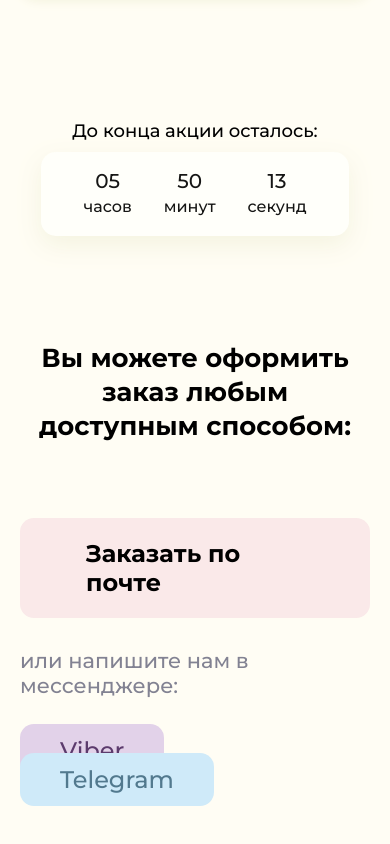
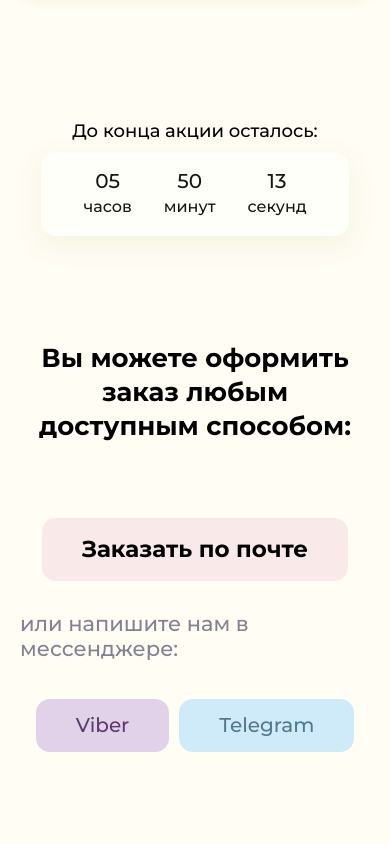
Before and after one commit to Sireus/runshop.github.io, a website: page app/index.html in a window 390 px wide. Shown: the part 7385-8229 px from the top of the page. After the commit the page ends 8187 px from the top, so only its background shows below. Drawn offline with Linux system fonts and the light colour scheme.

Commit message:
Fix modal window for phone

```diff
--- a/app/scss/index.scss
+++ b/app/scss/index.scss
@@ -473,7 +473,22 @@
 // Media
 
 @media (max-width: 450px) {
+    .btn_email {
+        font-size: 23px;
+        padding: 17px 40px;
+    }
 
+    .btn_tg {
+        font-size: 20px;
+    }
+    .btn_viber {
+        font-size: 20px;
+        margin-right: 10px;
+    }
+
+    .modal_social {
+        display: flex;
+    }
 }
 
 
```
Also changed, not shown: app/css/index.css.
